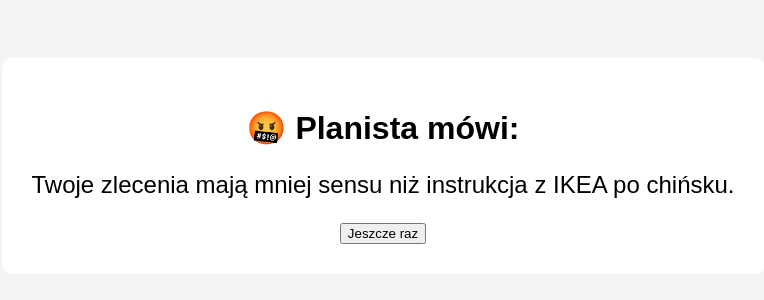
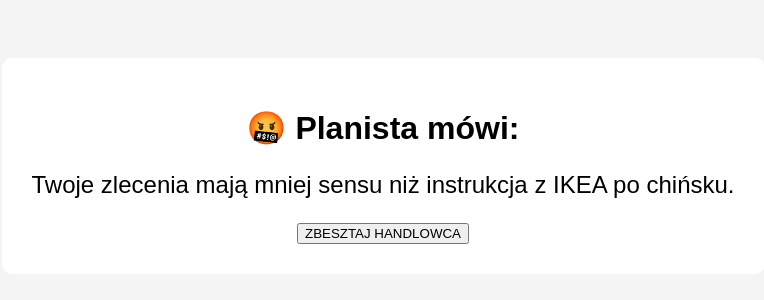
Before and after one commit to YanuaryHUB/planista-app, a Flask app: page / in a window 1280 px wide. Shown: the top 300 px of the page, without its empty margins (257-1021 px from the left). Run offline with Flask 3, Linux system fonts and the light colour scheme.

Commit message:
Update index.html

```diff
--- a/templates/index.html
+++ b/templates/index.html
@@ -12,7 +12,7 @@
   <div class="container">
     <h1>🤬 Planista mówi:</h1>
     <p style="font-size: 1.5em;">{{ tekst }}</p>
-    <a href="/" style="text-decoration:none;"><button>Jeszcze raz</button></a>
+    <a href="/" style="text-decoration:none;"><button>ZBESZTAJ HANDLOWCA</button></a>
   </div>
 </body>
 </html>
```
